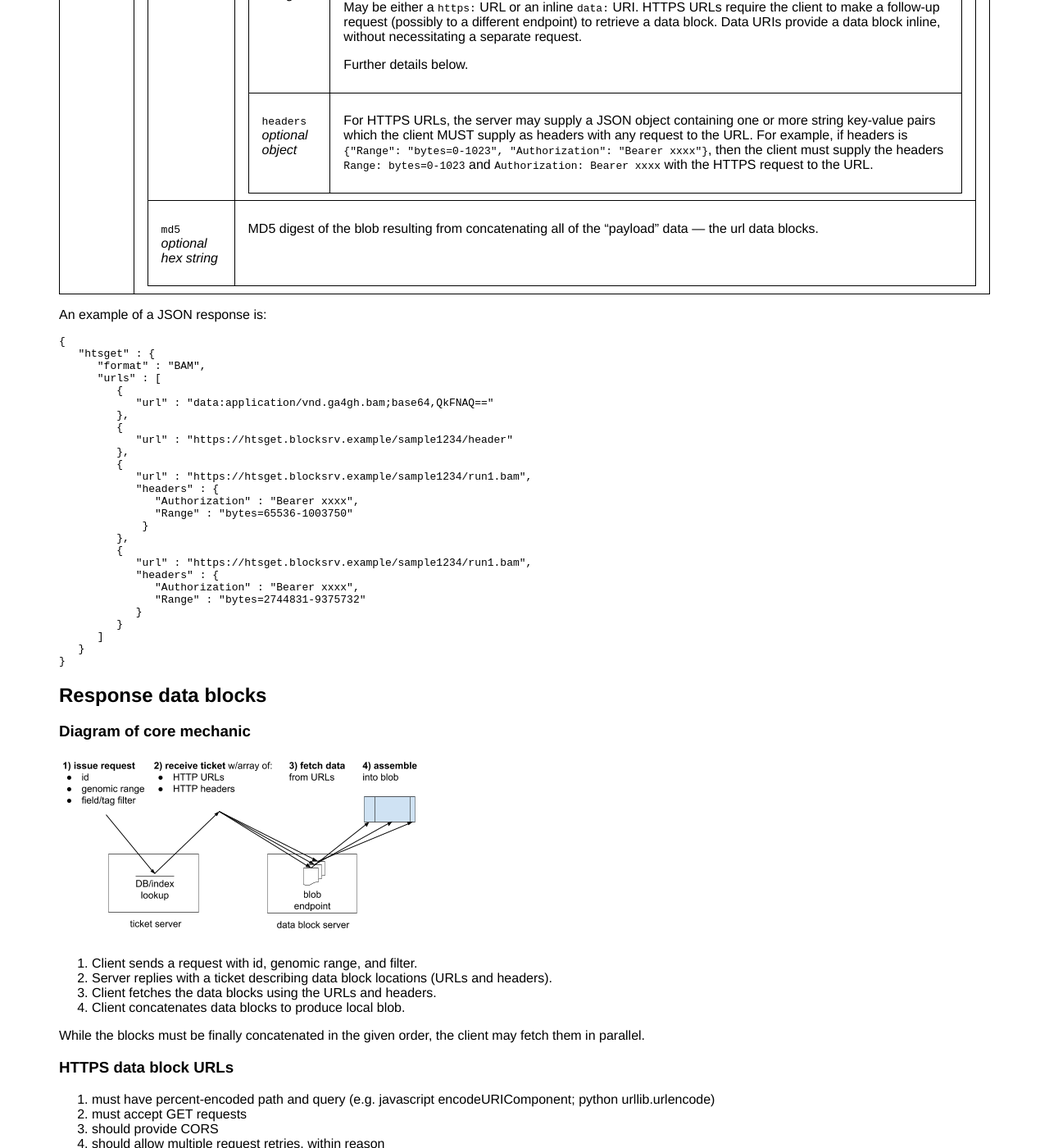
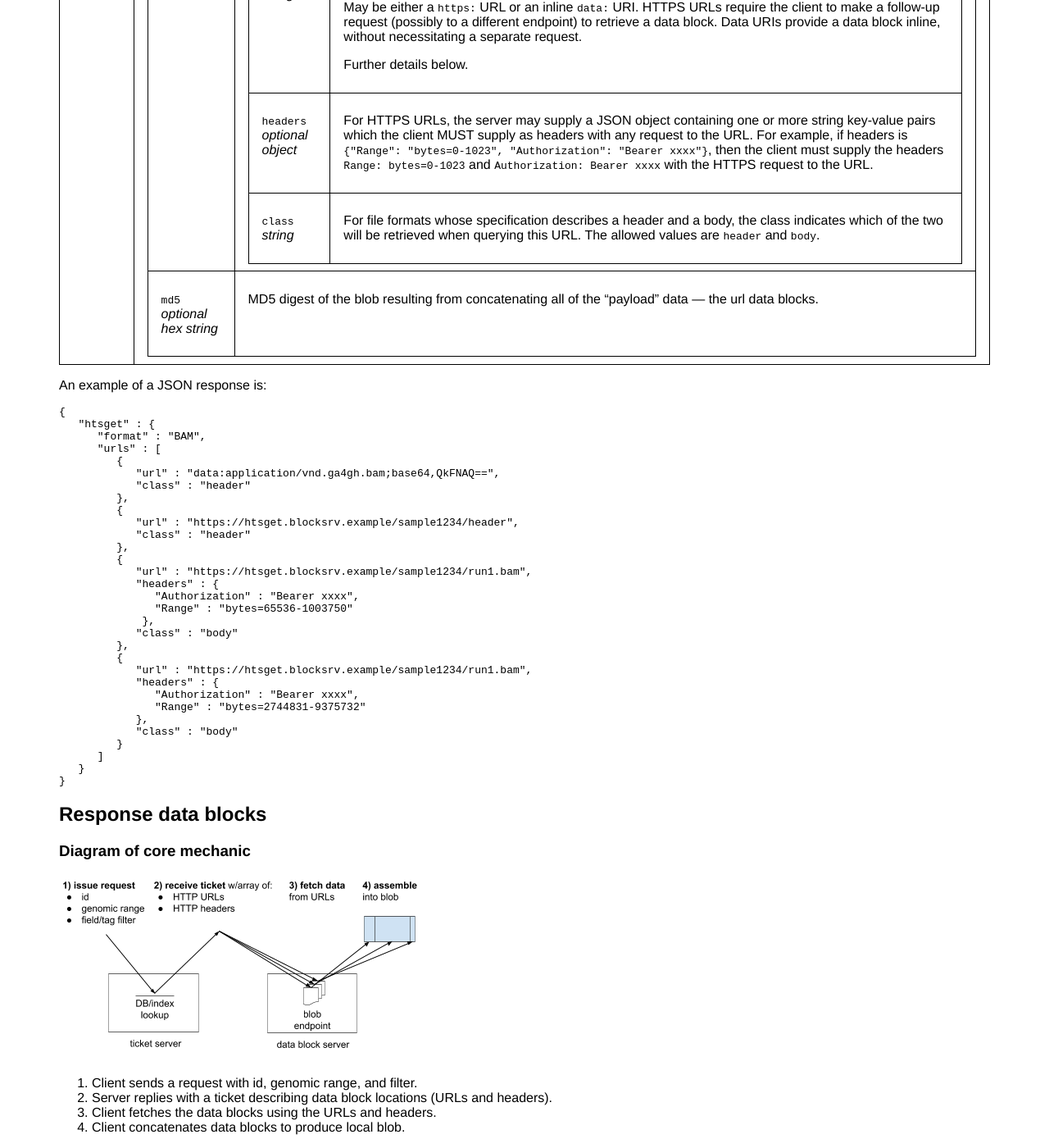
Before and after one commit to samtools/hts-specs, a Jekyll site: the page built from htsget.md, in a window 1280 px wide and 1400 px high, scrolled down 4758 px. Shown: the whole window at 82% size. Built offline with Jekyll 4.4.1, drawn with Linux system fonts in a browser that asks for light colours.

Commit message:
Added class to each URL in the response

```diff
--- a/htsget.md
+++ b/htsget.md
@@ -280,6 +280,12 @@ _optional object_
 </td><td>
 For HTTPS URLs, the server may supply a JSON object containing one or more string key-value pairs which the client MUST supply as headers with any request to the URL. For example, if headers is `{"Range": "bytes=0-1023", "Authorization": "Bearer xxxx"}`, then the client must supply the headers `Range: bytes=0-1023` and `Authorization: Bearer xxxx` with the HTTPS request to the URL.
 </td></tr>
+<tr markdown="block"><td>
+`class`
+_string_
+</td><td>
+For file formats whose specification describes a header and a body, the class indicates which of the two will be retrieved when querying this URL. The allowed values are `header` and `body`.
+</td></tr>
 </table>
 
 </td></tr>
@@ -300,24 +306,28 @@ An example of a JSON response is:
       "format" : "BAM",
       "urls" : [
          {
-            "url" : "data:application/vnd.ga4gh.bam;base64,QkFNAQ=="
+            "url" : "data:application/vnd.ga4gh.bam;base64,QkFNAQ==",
+            "class" : "header"
          },
          {
-            "url" : "https://htsget.blocksrv.example/sample1234/header"
+            "url" : "https://htsget.blocksrv.example/sample1234/header",
+            "class" : "header"
          },
          {
             "url" : "https://htsget.blocksrv.example/sample1234/run1.bam",
             "headers" : {
                "Authorization" : "Bearer xxxx",
                "Range" : "bytes=65536-1003750"
-             }
+             },
+            "class" : "body"
          },
          {
             "url" : "https://htsget.blocksrv.example/sample1234/run1.bam",
             "headers" : {
                "Authorization" : "Bearer xxxx",
                "Range" : "bytes=2744831-9375732"
-            }
+            },
+            "class" : "body"
          }
       ]
    }
```
